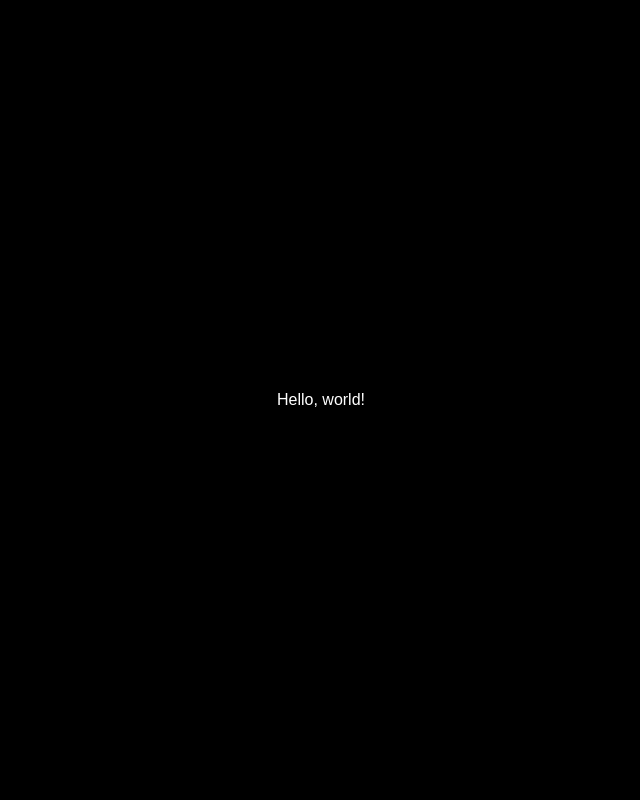
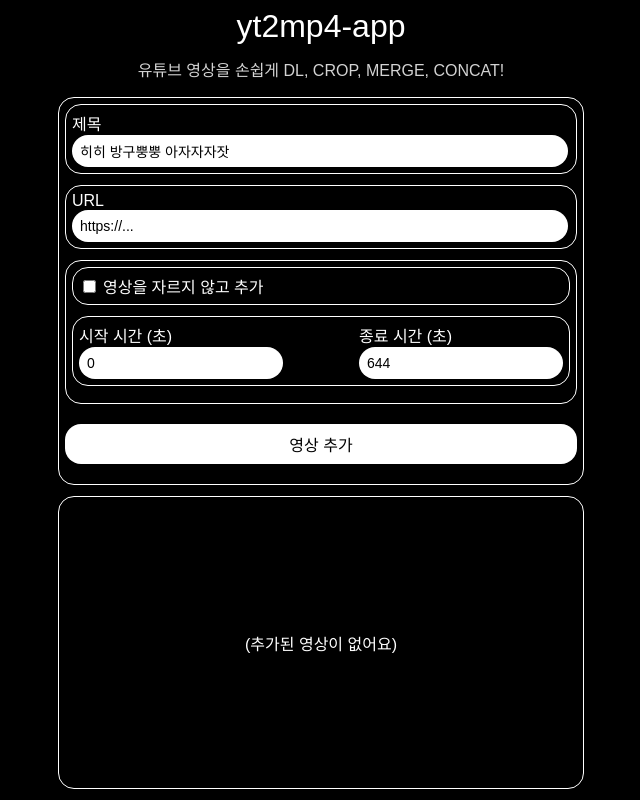
Before and after one commit to aoaochan/yt2mp4-app, a website built with Vite: page index.html in a window 1280 px wide. Shown: the whole page, without its empty margins (319-959 px from the left). Built offline with nearby package versions, Linux system fonts and the light colour scheme; a web font is replaced by a local one.

Commit message:
Drafting...

```diff
--- a/index.html
+++ b/index.html
@@ -10,7 +10,36 @@
   </head>
   <body>
     <div id="app">
-      <p>Hello, world!</p>
+      <p class="title">yt2mp4-app</p>
+      <p class="desc topdesc">유튜브 영상을 손쉽게 DL, CROP, MERGE, CONCAT!</p>
+      <form id="addingform" class="ig">
+        <div class="ig">
+          <label for="input-title">제목</label><br>
+          <input type="text" spellcheck="false" id="input-title" name="input-title" value="히히 방구뿡뿡 아자자자잣"><br>
+        </div>
+        <div class="ig">
+          <label for="input-url">URL</label><br>
+          <input type="text" spellcheck="false" id="input-url" name="input-url" value="https://..."><br>
+        </div>
+        <div class="ig">
+          <div class="ig">
+            <input type="checkbox" id="input-controltime" name="input-controltime" value="true">
+            <label for="input-controltime">영상을 자르지 않고 추가</label>
+          </div>
+          <div class="ig" style="display: flex; flex-direction: row; justify-content: space-between; align-items: center;">
+            <div>
+              <label for="input-start">시작 시간 (초)</label><br>
+              <input type="number" id="input-start" name="input-start" value="0"><br>
+            </div>
+            <div>
+              <label for="input-end">종료 시간 (초)</label><br>
+              <input type="number" id="input-end" name="input-end" value="644"><br>
+            </div>
+          </div>
+        </div>
+        <input type="submit" id="submit" value="영상 추가">
+      </form>
+      <div id="list" class="ig"></div>
     </div>
   </body>
 </html>
--- a/package.json
+++ b/package.json
@@ -11,11 +11,12 @@
   },
   "dependencies": {
     "@tauri-apps/api": "^2",
+    "@tauri-apps/plugin-dialog": "~2",
     "@tauri-apps/plugin-opener": "^2"
   },
   "devDependencies": {
     "@tauri-apps/cli": "^2",
-    "vite": "^6.0.3",
-    "typescript": "~5.6.2"
+    "typescript": "~5.6.2",
+    "vite": "^6.0.3"
   }
 }
--- a/src-tauri/Cargo.toml
+++ b/src-tauri/Cargo.toml
@@ -22,3 +22,4 @@ tauri = { version = "2", features = [] }
 tauri-plugin-opener = "2"
 serde = { version = "1", features = ["derive"] }
 serde_json = "1"
+tauri-plugin-dialog = "2"
--- a/src-tauri/tauri.conf.json
+++ b/src-tauri/tauri.conf.json
@@ -15,10 +15,10 @@
       {
         "title": "yt2mp4-app",
         "width": 800,
-        "height": 600,
-        "minWidth": 800,
-        "minHeight": 600,
+        "height": 800,
         "resizable": false,
+        "minimizable": false,
+        "maximizable": false,
         "center": true
       }
     ],
--- /dev/null
+++ b/src/element/form.ts
@@ -0,0 +1,73 @@
+const __elInputTitle: HTMLInputElement | null = document.querySelector("#input-title");
+export const elInputTitle = {
+  get: (): string | undefined => {
+    if (!__elInputTitle) return undefined;
+    return __elInputTitle.value;
+  },
+  put: (callback: (el: HTMLInputElement) => void): void => {
+    if (__elInputTitle) callback(__elInputTitle);
+  }
+};
+
+const __elInputURL: HTMLInputElement | null = document.querySelector("#input-url");
+export const elInputURL = {
+  get: (): string | undefined => {
+    if (!__elInputURL) return undefined;
+    return __elInputURL.value;
+  },
+  put: (callback: (el: HTMLInputElement) => void): void => {
+    if (__elInputURL) callback(__elInputURL);
+  }
+};
+
+const __elInputControlTime: HTMLInputElement | null = document.querySelector("#input-controltime");
+export const elInputControlTime = {
+  get: (): boolean | undefined => {
+    if (!__elInputControlTime) return undefined;
+    return __elInputControlTime.checked;
+  },
+  put: (callback: (el: HTMLInputElement) => void): void => {
+    if (__elInputControlTime) callback(__elInputControlTime);
+  }
+};
+
+const __elInputStart: HTMLInputElement | null = document.querySelector("#input-start");
+export const elInputStart = {
+  get: (): number | undefined => {
+    if (!__elInputStart) return undefined;
+    const val: number = Number(__elInputStart.value);
+    if (Number.isNaN(val)) return undefined;
+    return val;
+  },
+  put: (callback: (el: HTMLInputElement) => void): void => {
+    if (__elInputStart) callback(__elInputStart);
+  }
+};
+
+const __elInputEnd: HTMLInputElement | null = document.querySelector("#input-end");
+export const elInputEnd = {
+  get: (): number | undefined => {
+    if (!__elInputEnd) return undefined;
+    const val: number = Number(__elInputEnd.value);
+    if (Number.isNaN(val)) return undefined;
+    return val;
+  },
+  put: (callback: (el: HTMLInputElement) => void): void => {
+    if (__elInputEnd) callback(__elInputEnd);
+  }
+};
+
+const __elAddingForm: HTMLFormElement | null = document.querySelector("#addingform");
+let latestSubmitEevent: () => void = () => {};
+export const elAddingForm = {
+  clear: () => {
+    if (__elAddingForm) __elAddingForm.removeEventListener("submit", latestSubmitEevent);
+  },
+  setSubmitListener: (callback: () => void): void => {
+    elAddingForm.clear();
+
+    latestSubmitEevent = callback;
+
+    if (__elAddingForm) __elAddingForm.addEventListener("submit", latestSubmitEevent);
+  }
+};
--- /dev/null
+++ b/src/element/index.ts
@@ -0,0 +1,7 @@
+export { elNothing } from "./nothing";
+export { elInputTitle } from "./form";
+export { elInputURL } from "./form";
+export { elInputControlTime } from "./form";
+export { elInputStart } from "./form";
+export { elInputEnd } from "./form";
+export { elAddingForm } from "./form";
--- /dev/null
+++ b/src/element/list.ts
@@ -0,0 +1,7 @@
+const __elList: HTMLDivElement | null = document.querySelector("#list");
+
+export const elList = {
+  put: (callback: (el: HTMLDivElement) => void): void => {
+    if (__elList) callback(__elList);
+  },
+};
--- /dev/null
+++ b/src/element/nothing.ts
@@ -0,0 +1,26 @@
+import { elList } from "./list";
+
+let __elNothing: HTMLParagraphElement | null = document.querySelector("#nothing");
+
+export const elNothing = {
+  put: (callback: (el: HTMLParagraphElement) => void): void => {
+    if (__elNothing) callback(__elNothing);
+  },
+  delete: (): void => {
+    if (__elNothing) {
+      __elNothing.remove();
+      __elNothing = null;
+    }
+  },
+  create: (): void => {
+    elNothing.delete();
+
+    __elNothing = document.createElement("p");
+    __elNothing.id = "nothing";
+    __elNothing.innerText = "(추가된 영상이 없어요)";
+
+    elList.put((el: HTMLDivElement) => {
+      if (__elNothing) el.appendChild(__elNothing);
+    });
+  }
+}
--- a/src/main.ts
+++ b/src/main.ts
@@ -1,3 +1,6 @@
+// import { message } from "@tauri-apps/plugin-dialog";
+import { elNothing } from "./element";
+
 window.addEventListener("DOMContentLoaded", () => {
-  console.log("Hello, world!");
+  elNothing.create();
 });
--- a/src/styles.css
+++ b/src/styles.css
@@ -5,10 +5,71 @@ html, body, #app {
 }
 
 #app {
-  display: flex; justify-content: center; align-items: center;
+  display: flex; flex-direction: column; justify-content: flex-start; align-items: center;
 }
 
-p {
+.title, p, label {
   margin: 0; padding: 0;
-  font-family: "Pretendard", sans-serif, serif; font-size: 16px; font-weight: 100; color: white;
+  font-family: "Pretendard", sans-serif, serif;
+  color: white;
 }
+
+.title {
+  margin-top: 8px; margin-bottom: 12px;
+  font-size: 32px; font-weight: 400;
+}
+.desc {
+  font-weight: 200;
+  color: lightgrey;
+}
+.topdesc {
+  margin-bottom: 16px;
+}
+
+p, label {
+  font-size: 16px; font-weight: 100;
+}
+
+input[type="text"] {
+  margin: 0; padding: 8px;
+  width: 480px;
+  font-family: "Pretendard", sans-serif, serif; font-size: 14px; font-weight: 300;
+  color: black;
+  border: none;
+  border-radius: 16px;
+}
+input[type="number"] {
+  margin: 0; padding: 8px;
+  width: 188px;
+  font-family: "Pretendard", sans-serif, serif; font-size: 14px; font-weight: 300;
+  color: black;
+  border: none;
+  border-radius: 16px;
+}
+.ig {
+  margin: 0 0 11px 0; padding: 6px;
+  border: 1px solid white;
+  border-radius: 16px;
+}
+#submit {
+  margin: 9px 0 14px 0; padding: 8px;
+  width: 100%;
+  border: none; border-radius: 16px;
+  font-family: "Pretendard", sans-serif, serif; font-size: 16px; font-weight: 300;
+  background-color: white;
+  transition: all 0.2s ease-in-out;
+}
+#submit:hover {
+  background-color: rgb(179, 179, 179);
+}
+#submit:active {
+  background-color: rgb(95, 95, 95);
+}
+
+form {
+  width: 512px;
+}
+#list {
+  width: 512px; height: 384px;
+  display: flex; flex-direction: column; justify-content: center; align-items: center;
+}
```
Also changed, not shown: src-tauri/capabilities/default.json (+6 -2 lines), pnpm-lock.yaml, 2 other files.
